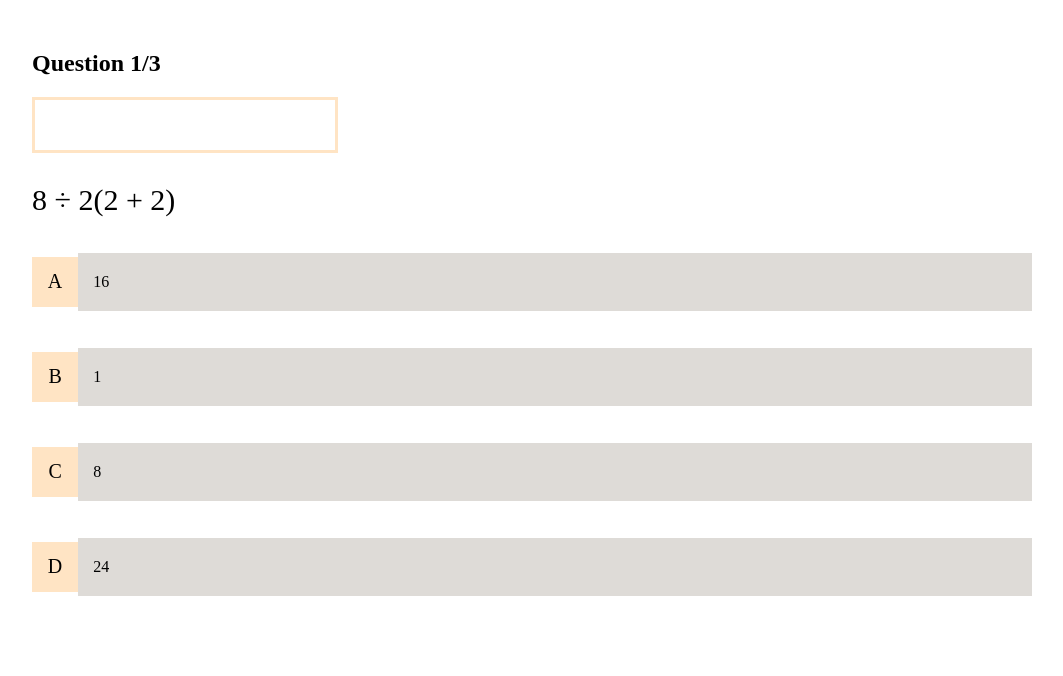
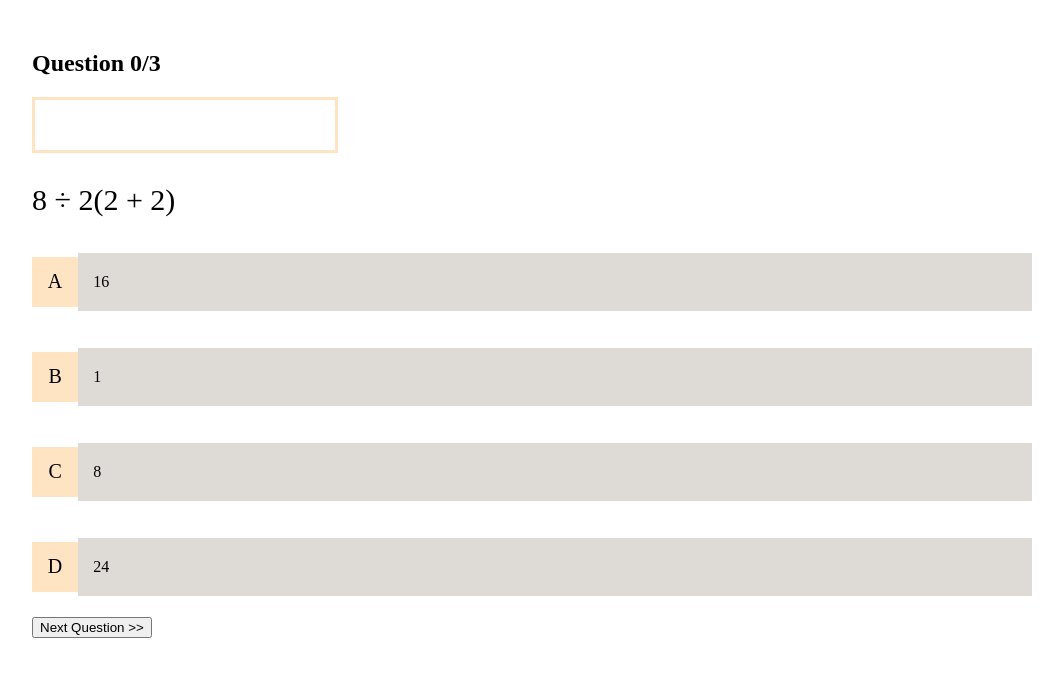
Before and after one commit to MinKhantNaung/Vue-3-composition-mini-projects, a Vue app in the folder vue3_quiz_app/: page /quizes/1 in a window 1280 px wide. Shown: the top 676 px of the page, without its empty margins (108-1171 px from the left). Built offline with nearby package versions, Linux system fonts and the light colour scheme.

Commit message:
using_props_&_computed_in_QuizHeader

```diff
--- a/vue3_quiz_app/src/components/QuizHeader.vue
+++ b/vue3_quiz_app/src/components/QuizHeader.vue
@@ -1,9 +1,13 @@
+<script setup>
+const { questionStatus, barPercentage } = defineProps(['questionStatus', 'barPercentage']);
+</script>
+
 <template>
     <div>
         <header>
-            <h2>Question 1/3</h2>
+            <h2>Question {{ questionStatus }}</h2>
             <div class="bar">
-                <div class="completion"></div>
+                <div :style="{ width: barPercentage }" class="completion"></div>
             </div>
         </header>
     </div>
--- a/vue3_quiz_app/src/views/Quiz.vue
+++ b/vue3_quiz_app/src/views/Quiz.vue
@@ -1,5 +1,5 @@
 <script setup>
-import { ref } from 'vue';
+import { ref, computed } from 'vue';
 import { useRoute } from 'vue-router';
 import quizes from '../data/quizes.json'
 import QuizHeader from '../components/QuizHeader.vue'
@@ -10,11 +10,19 @@
 const quiz = quizes.find(quiz => quiz.id === parseInt(route.params.id));
 
 const currentQuestionIndex = ref(0);
+
+const questionStatus = computed(() => {
+    return `${currentQuestionIndex.value}/${quiz.questions.length}`;
+})
+const barPercentage = computed(() => {
+    return `${(currentQuestionIndex.value / quiz.questions.length) * 100}%`;
+})
 </script>
 
 <template>
     <div>
-        <QuizHeader />
+        <QuizHeader :questionStatus="questionStatus" :barPercentage="barPercentage" />
         <Question :question="quiz.questions[currentQuestionIndex]" />
+        <button @click="currentQuestionIndex++">Next Question >></button>
     </div>
 </template>
```
